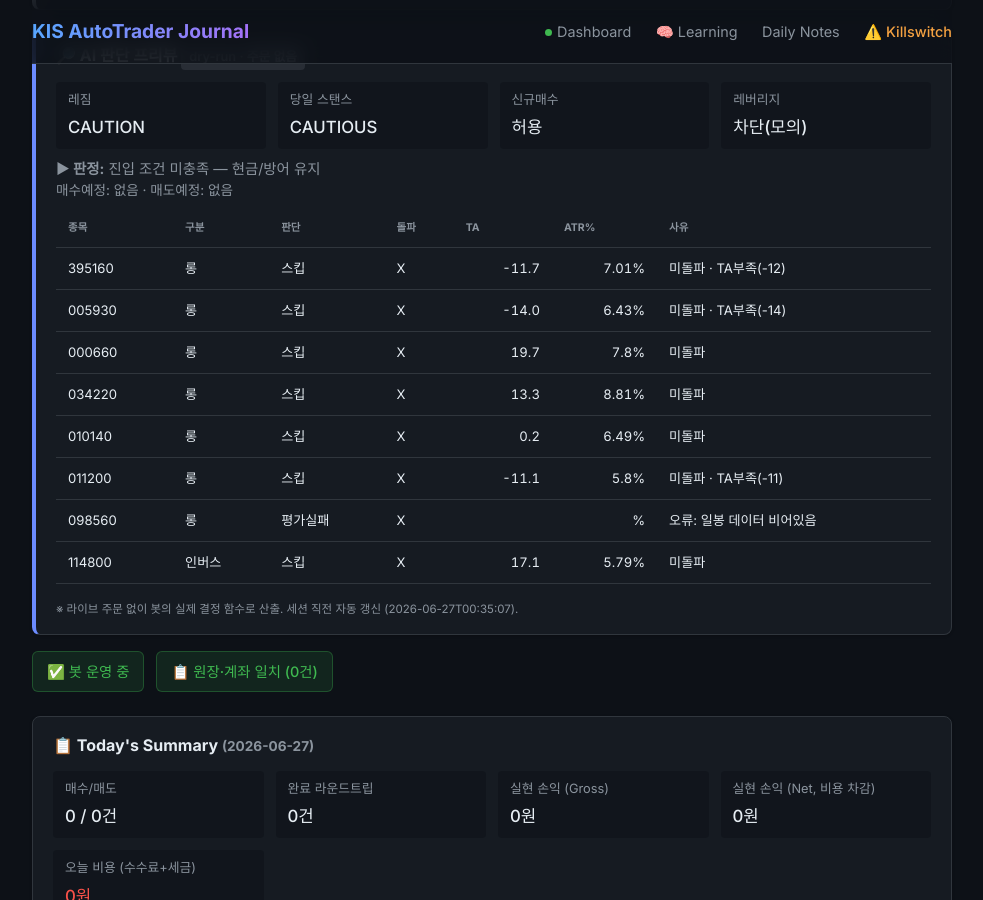
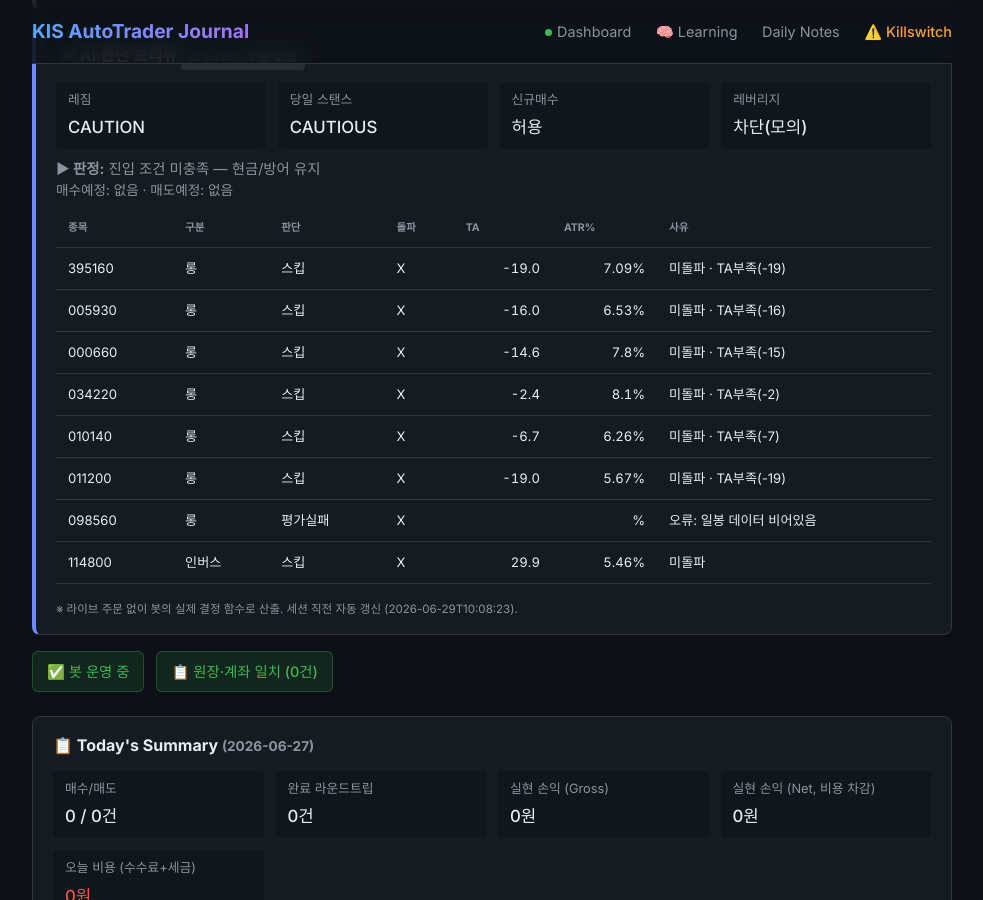
Before and after one commit to BudongJW/kis-trading-journal, a Jekyll site: the page built from index.html, in a window 1280 px wide and 900 px high, scrolled down 788 px. Shown: the whole window, without its empty margins (148-1131 px from the left). Built offline with Jekyll 4.4.1, drawn with Linux system fonts in a browser that asks for light colours; nearby versions of some CDN libraries.

Commit message:
auto: dry-run preview 06-29 01:09Z

```diff
--- a/_data/dry_run.json
+++ b/_data/dry_run.json
@@ -1,5 +1,5 @@
 {
-  "generated_at": "2026-06-27T00:35:07",
+  "generated_at": "2026-06-29T10:08:23",
   "mode": "DRY-RUN (읽기 전용, 주문 없음)",
   "market": {
     "regime": "CAUTION",
@@ -7,7 +7,7 @@
     "regime_detail": "카나리아 1/2 음전환",
     "day_stance": "CAUTIOUS",
     "day_stance_forced": false,
-    "briefing": "오늘 스탠스 신중(CAUTIOUS) · 레짐 CAUTION·신뢰도 27% · 美 오버나이트 neutral(-0.5%) · 고변동(80.0%ile) · 예산 40%·최대 2종목·허용 롱/인버스",
+    "briefing": "오늘 스탠스 신중(CAUTIOUS) · 레짐 CAUTION·신뢰도 27% · 美 오버나이트 neutral(-1.4%) · 고변동(90.0%ile) · 예산 40%·최대 2종목·허용 롱/인버스",
     "blocks_new_buys": false
   },
   "gates": {
@@ -26,60 +26,60 @@
       "type": "롱",
       "decision": "스킵",
       "breakout": false,
-      "ta": -11.7,
-      "atr_pct": 7.01,
+      "ta": -19.0,
+      "atr_pct": 7.09,
       "fee_gate_ok": true,
-      "why_skip": "미돌파 · TA부족(-12)"
+      "why_skip": "미돌파 · TA부족(-19)"
     },
     {
       "symbol": "005930",
       "type": "롱",
       "decision": "스킵",
       "breakout": false,
-      "ta": -14.0,
-      "atr_pct": 6.43,
+      "ta": -16.0,
+      "atr_pct": 6.53,
       "fee_gate_ok": true,
-      "why_skip": "미돌파 · TA부족(-14)"
+      "why_skip": "미돌파 · TA부족(-16)"
     },
     {
       "symbol": "000660",
       "type": "롱",
       "decision": "스킵",
       "breakout": false,
-      "ta": 19.7,
+      "ta": -14.6,
       "atr_pct": 7.8,
       "fee_gate_ok": true,
-      "why_skip": "미돌파"
+      "why_skip": "미돌파 · TA부족(-15)"
     },
     {
       "symbol": "034220",
       "type": "롱",
       "decision": "스킵",
       "breakout": false,
-      "ta": 13.3,
-      "atr_pct": 8.81,
+      "ta": -2.4,
+      "atr_pct": 8.1,
       "fee_gate_ok": true,
-      "why_skip": "미돌파"
+      "why_skip": "미돌파 · TA부족(-2)"
     },
     {
       "symbol": "010140",
       "type": "롱",
       "decision": "스킵",
       "breakout": false,
-      "ta": 0.2,
-      "atr_pct": 6.49,
+      "ta": -6.7,
+      "atr_pct": 6.26,
       "fee_gate_ok": true,
-      "why_skip": "미돌파"
+      "why_skip": "미돌파 · TA부족(-7)"
     },
     {
       "symbol": "011200",
       "type": "롱",
       "decision": "스킵",
       "breakout": false,
-      "ta": -11.1,
-      "atr_pct": 5.8,
+      "ta": -19.0,
+      "atr_pct": 5.67,
       "fee_gate_ok": true,
-      "why_skip": "미돌파 · TA부족(-11)"
+      "why_skip": "미돌파 · TA부족(-19)"
     },
     {
       "symbol": "098560",
@@ -92,23 +92,23 @@
       "type": "인버스",
       "decision": "스킵",
       "breakout": false,
-      "ta": 17.1,
-      "atr_pct": 5.79,
+      "ta": 29.9,
+      "atr_pct": 5.46,
       "fee_gate_ok": true,
       "why_skip": "미돌파"
     }
   ],
   "gap_recovery": {
     "enabled_live": true,
-    "now_kst": "00:35",
+    "now_kst": "10:09",
     "window": "09:00~09:20",
     "candidates": [
       {
         "symbol": "395160",
         "name": "KODEX 미국나스닥100TR",
         "decision": "스킵",
-        "gap_open_pct": -1.85,
-        "intraday_pct": -5.0,
+        "gap_open_pct": -0.57,
+        "intraday_pct": -1.76,
         "in_window": false,
         "reason": "촉발 없음(오버나이트=normal≠aggressive_buy)"
       },
@@ -116,8 +116,8 @@
         "symbol": "005930",
         "name": "삼성전자",
         "decision": "스킵",
-        "gap_open_pct": -1.26,
-        "intraday_pct": -4.1,
+        "gap_open_pct": -2.5,
+        "intraday_pct": -1.51,
         "in_window": false,
         "reason": "촉발 없음(오버나이트=normal≠aggressive_buy)"
       },
@@ -125,8 +125,8 @@
         "symbol": "000660",
         "name": "SK하이닉스",
         "decision": "스킵",
-        "gap_open_pct": -2.3,
-        "intraday_pct": -6.21,
+        "gap_open_pct": -1.38,
+        "intraday_pct": -1.37,
         "in_window": false,
         "reason": "촉발 없음(오버나이트=normal≠aggressive_buy)"
       },
@@ -134,8 +134,8 @@
         "symbol": "034220",
         "name": "LG디스플레이",
         "decision": "스킵",
-        "gap_open_pct": -1.24,
-        "intraday_pct": -4.85,
+        "gap_open_pct": 0.26,
+        "intraday_pct": 3.6,
         "in_window": false,
         "reason": "촉발 없음(오버나이트=normal≠aggressive_buy)"
       },
@@ -143,8 +143,8 @@
         "symbol": "010140",
         "name": "삼성중공업",
         "decision": "스킵",
-        "gap_open_pct": -1.26,
-        "intraday_pct": -2.13,
+        "gap_open_pct": 0.0,
+        "intraday_pct": 2.61,
         "in_window": false,
         "reason": "촉발 없음(오버나이트=normal≠aggressive_buy)"
       },
@@ -153,7 +153,7 @@
         "name": "HMM",
         "decision": "스킵",
         "gap_open_pct": 0.05,
-        "intraday_pct": -1.93,
+        "intraday_pct": 0.76,
         "in_window": false,
         "reason": "촉발 없음(오버나이트=normal≠aggressive_buy)"
       },
@@ -174,57 +174,63 @@
       "type": "long",
       "decision": "스킵",
       "breakout": false,
-      "ta": -0.3,
-      "atr_pct": 1.24,
-      "why_skip": "미돌파 · TA부족(-0)"
+      "ta": -6.0,
+      "atr_pct": 1.43,
+      "why_skip": "미돌파 · TA부족(-6)"
     },
     {
       "symbol": "SCHG",
       "type": "long",
       "decision": "스킵",
       "breakout": false,
-      "ta": -0.2,
-      "atr_pct": 1.77,
-      "why_skip": "미돌파 · TA부족(-0)"
+      "ta": -6.5,
+      "atr_pct": 1.79,
+      "why_skip": "미돌파 · TA부족(-6)"
     },
     {
       "symbol": "XLF",
       "type": "long",
       "decision": "스킵",
       "breakout": false,
-      "ta": 0.1,
-      "atr_pct": 1.28,
-      "why_skip": "미돌파 · TA부족(+0)"
+      "ta": 2.2,
+      "atr_pct": 1.3,
+      "why_skip": "미돌파 · TA부족(+2)"
     },
     {
       "symbol": "SH",
       "type": "inverse",
       "decision": "스킵",
-      "why_skip": "재진입쿨다운(2일, churn방지)"
+      "breakout": false,
+      "ta": 12.2,
+      "atr_pct": 1.39,
+      "why_skip": "미돌파 · TA부족(+12)"
     },
     {
       "symbol": "PSQ",
       "type": "inverse",
       "decision": "스킵",
-      "why_skip": "재진입쿨다운(2일, churn방지)"
+      "breakout": false,
+      "ta": 13.0,
+      "atr_pct": 2.26,
+      "why_skip": "미돌파 · TA부족(+13)"
     },
     {
       "symbol": "TLT",
       "type": "defensive",
       "decision": "스킵",
       "breakout": true,
-      "ta": -4.5,
-      "atr_pct": 0.57,
-      "why_skip": "TA부족(-4) · 수수료게이트"
+      "ta": 6.1,
+      "atr_pct": 0.58,
+      "why_skip": "TA부족(+6) · 수수료게이트"
     },
     {
       "symbol": "SHY",
       "type": "defensive",
       "decision": "스킵",
       "breakout": true,
-      "ta": -0.6,
+      "ta": 7.0,
       "atr_pct": 0.09,
-      "why_skip": "TA부족(-1) · 수수료게이트"
+      "why_skip": "TA부족(+7) · 수수료게이트"
     }
   ],
   "us_summary": {
```
